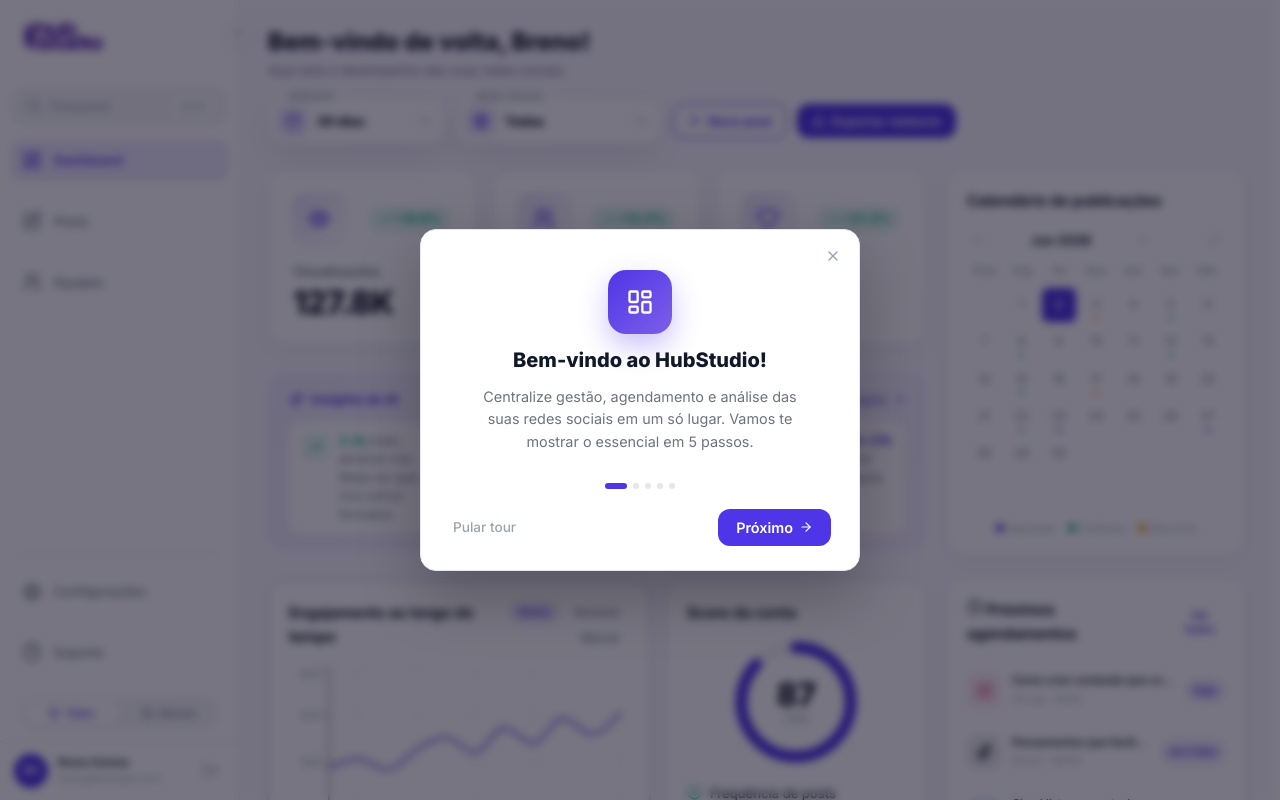
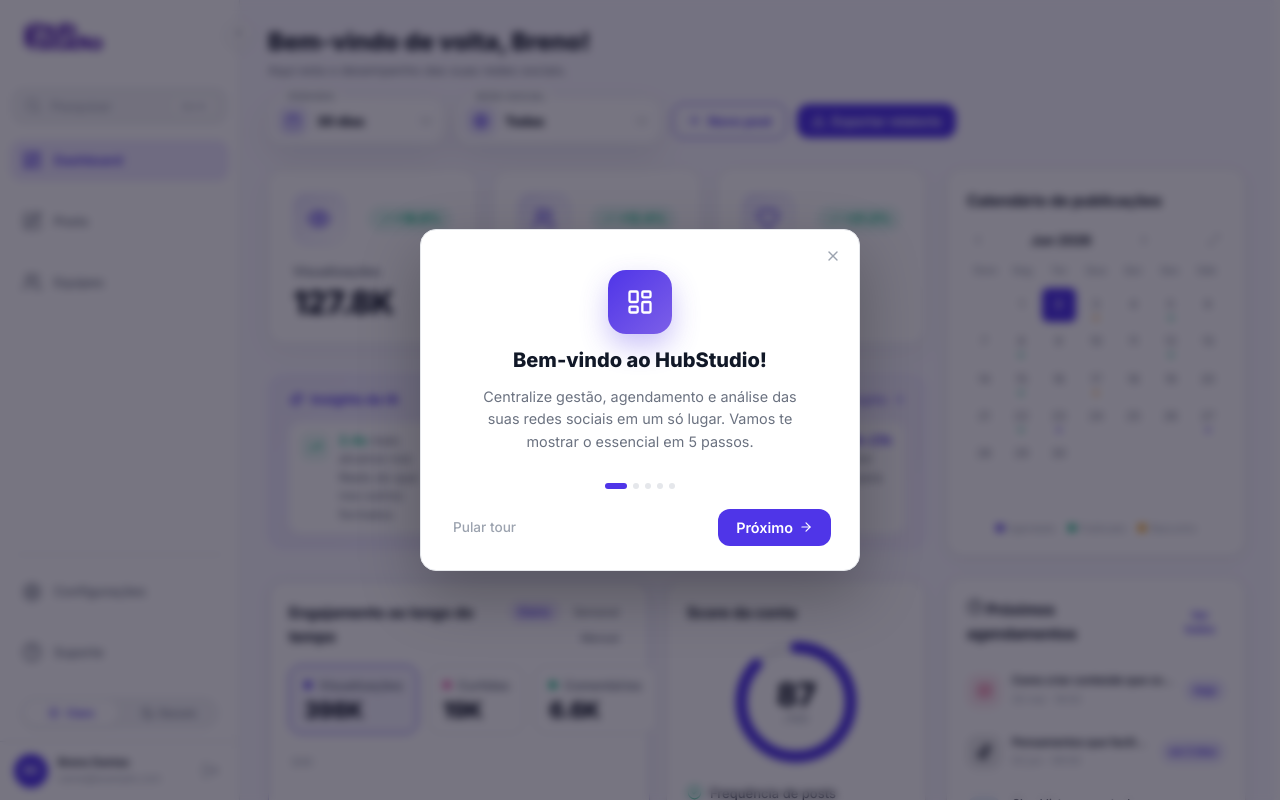
Before and after one commit to brenosemfreio/tcc, a React (Vite) app: page /dashboard in a window 1280 px wide. Both pictures are taken after typing "name@example.com", "Sample123" into the empty fields and a click on the button "Entrar". Shown: the top 800 px of the page. Built offline with nearby package versions, Linux system fonts and the light colour scheme.

Commit message:
chore: auto sync [Claude]

```diff
--- a/src/pages/Dashboard/Home/DashboardHome.css
+++ b/src/pages/Dashboard/Home/DashboardHome.css
@@ -569,6 +569,69 @@
   font-weight: 600;
 }
 
+/* ─── Engagement chart (área + seletor de métrica) ─── */
+.eng-metrics {
+  display: grid;
+  grid-template-columns: repeat(3, 1fr);
+  gap: 10px;
+  margin-bottom: 18px;
+}
+.eng-metric {
+  display: flex;
+  flex-direction: column;
+  gap: 6px;
+  padding: 12px 14px;
+  border: 1px solid var(--color-border);
+  border-radius: 12px;
+  background: var(--color-card-bg);
+  cursor: pointer;
+  text-align: left;
+  font-family: var(--font-family);
+  transition: border-color var(--transition-fast), background var(--transition-fast);
+}
+.eng-metric:hover { border-color: color-mix(in srgb, var(--metric) 45%, var(--color-border)); }
+.eng-metric--active {
+  border-color: var(--metric);
+  background: color-mix(in srgb, var(--metric) 6%, var(--color-card-bg));
+}
+.eng-metric__top {
+  display: inline-flex;
+  align-items: center;
+  gap: 7px;
+  font-size: 0.78rem;
+  font-weight: 600;
+  color: var(--color-text-secondary);
+}
+.eng-metric__dot { width: 8px; height: 8px; border-radius: 50%; flex-shrink: 0; }
+.eng-metric__value {
+  font-size: 1.4rem;
+  font-weight: 800;
+  color: var(--color-text);
+  letter-spacing: -0.02em;
+  line-height: 1;
+}
+
+.eng-tooltip {
+  display: flex;
+  flex-direction: column;
+  gap: 4px;
+  background: var(--color-card-bg);
+  border: 1px solid var(--color-border);
+  border-radius: 10px;
+  padding: 9px 12px;
+  box-shadow: 0 8px 24px rgba(0,0,0,0.12);
+}
+.eng-tooltip__date { font-size: 0.68rem; color: var(--color-text-muted); font-weight: 600; }
+.eng-tooltip__value {
+  display: inline-flex;
+  align-items: center;
+  gap: 6px;
+  font-size: var(--font-size-xs);
+  color: var(--color-text-secondary);
+}
+.eng-tooltip__value strong { color: var(--color-text); }
+.eng-tooltip__dot { width: 8px; height: 8px; border-radius: 50%; }
+
 /* Chart tooltip */
 .chart-tooltip {
   background: var(--color-card-bg);
--- a/src/pages/Dashboard/Home/components/EngagementChart.jsx
+++ b/src/pages/Dashboard/Home/components/EngagementChart.jsx
@@ -1,9 +1,9 @@
+import { useState, useMemo } from 'react'
 import { motion } from 'framer-motion'
 import {
-  LineChart, Line, XAxis, YAxis, CartesianGrid, Tooltip, ResponsiveContainer,
+  AreaChart, Area, XAxis, YAxis, CartesianGrid, Tooltip, ResponsiveContainer,
 } from 'recharts'
 import { dashFadeUp as fadeUp } from '../../../../styles/animations'
-import ChartTooltip from './ChartTooltip'
 
 const GRANULARITIES = [
   { label: 'Diário',  value: 'daily' },
@@ -11,12 +11,50 @@ const GRANULARITIES = [
   { label: 'Mensal',  value: 'monthly' },
 ]
 
+const METRICS = [
+  { key: 'views',    label: 'Visualizações', color: '#4F35E8' },
+  { key: 'likes',    label: 'Curtidas',      color: '#E84FA5' },
+  { key: 'comments', label: 'Comentários',   color: '#10B981' },
+]
+
+const fmtCompact = (n) => {
+  if (n >= 1_000_000) return `${(n / 1_000_000).toFixed(1)}M`
+  if (n >= 1_000) return `${(n / 1_000).toFixed(n >= 10_000 ? 0 : 1)}K`
+  return `${n}`
+}
+
+function MetricTooltip({ active, payload, label, color, metricLabel }) {
+  if (!active || !payload?.length) return null
+  return (
+    <div className="eng-tooltip">
+      <span className="eng-tooltip__date">{label}</span>
+      <span className="eng-tooltip__value" style={{ color }}>
+        <span className="eng-tooltip__dot" style={{ background: color }} />
+        {metricLabel}: <strong>{payload[0].value.toLocaleString('pt-BR')}</strong>
+      </span>
+    </div>
+  )
+}
+
 export default function EngagementChart({ data, granularity, onGranularityChange }) {
+  const [metricKey, setMetricKey] = useState('views')
   const isEmpty = !data || data.length === 0
+
+  const totals = useMemo(() => {
+    const acc = { views: 0, likes: 0, comments: 0 }
+    data?.forEach(d => {
+      acc.views += d.views || 0
+      acc.likes += d.likes || 0
+      acc.comments += d.comments || 0
+    })
+    return acc
+  }, [data])
+
+  const metric = METRICS.find(m => m.key === metricKey)
 
   return (
     <motion.div
-      className="chart-card"
+      className="chart-card eng-chart"
       variants={fadeUp} initial="hidden" animate="visible" custom={5}
     >
       <div className="chart-card__header">
@@ -35,27 +73,66 @@ export default function EngagementChart({ data, granularity, onGranularityChange
         </div>
       </div>
 
+      {/* Seletor de métrica — funciona como legenda + resumo + filtro */}
+      <div className="eng-metrics">
+        {METRICS.map(m => (
+          <button
+            key={m.key}
+            type="button"
+            className={`eng-metric ${metricKey === m.key ? 'eng-metric--active' : ''}`}
+            style={{ '--metric': m.color }}
+            onClick={() => setMetricKey(m.key)}
+          >
+            <span className="eng-metric__top">
+              <span className="eng-metric__dot" style={{ background: m.color }} />
+              {m.label}
+            </span>
+            <span className="eng-metric__value">{fmtCompact(totals[m.key])}</span>
+          </button>
+        ))}
+      </div>
+
       {isEmpty ? (
         <div className="chart-card__empty">Sem dados para o período selecionado.</div>
       ) : (
-        <>
-          <ResponsiveContainer width="100%" height={220}>
-            <LineChart data={data} margin={{ top: 4, right: 8, left: -20, bottom: 0 }}>
-              <CartesianGrid strokeDasharray="3 3" stroke="var(--color-border)" />
-              <XAxis dataKey="date" tick={{ fontSize: 11, fill: 'var(--color-text-muted)' }} />
-              <YAxis tick={{ fontSize: 11, fill: 'var(--color-text-muted)' }} tickFormatter={v => `${Math.round(v / 1000)}K`} />
-              <Tooltip content={<ChartTooltip />} />
-              <Line type="monotone" dataKey="views"    stroke="#4F35E8" strokeWidth={2} dot={false} name="Visualizações" />
-              <Line type="monotone" dataKey="likes"    stroke="#E1306C" strokeWidth={2} dot={false} name="Curtidas" />
-              <Line type="monotone" dataKey="comments" stroke="#10B981" strokeWidth={2} dot={false} name="Comentários" />
-            </LineChart>
-          </ResponsiveContainer>
-          <div className="chart-legend">
-            <span style={{ color: '#4F35E8' }}>● Visualizações</span>
-            <span style={{ color: '#E1306C' }}>● Curtidas</span>
-            <span style={{ color: '#10B981' }}>● Comentários</span>
-          </div>
-        </>
+        <ResponsiveContainer width="100%" height={230}>
+          <AreaChart data={data} margin={{ top: 10, right: 6, left: -16, bottom: 0 }}>
+            <defs>
+              <linearGradient id="engFill" x1="0" y1="0" x2="0" y2="1">
+                <stop offset="0%"   stopColor={metric.color} stopOpacity={0.28} />
+                <stop offset="100%" stopColor={metric.color} stopOpacity={0} />
+              </linearGradient>
+            </defs>
+            <CartesianGrid vertical={false} strokeDasharray="4 4" stroke="var(--color-border)" />
+            <XAxis
+              dataKey="date"
+              tick={{ fontSize: 11, fill: 'var(--color-text-muted)' }}
+              axisLine={false}
+              tickLine={false}
+              dy={6}
+            />
+            <YAxis
+              tick={{ fontSize: 11, fill: 'var(--color-text-muted)' }}
+              tickFormatter={fmtCompact}
+              axisLine={false}
+              tickLine={false}
+              width={48}
+            />
+            <Tooltip
+              content={<MetricTooltip color={metric.color} metricLabel={metric.label} />}
+              cursor={{ stroke: metric.color, strokeWidth: 1, strokeDasharray: '4 4' }}
+            />
+            <Area
+              type="monotone"
+              dataKey={metricKey}
+              stroke={metric.color}
+              strokeWidth={2.5}
+              fill="url(#engFill)"
+              dot={false}
+              activeDot={{ r: 5, strokeWidth: 2, stroke: 'var(--color-card-bg)', fill: metric.color }}
+            />
+          </AreaChart>
+        </ResponsiveContainer>
       )}
     </motion.div>
   )
```
